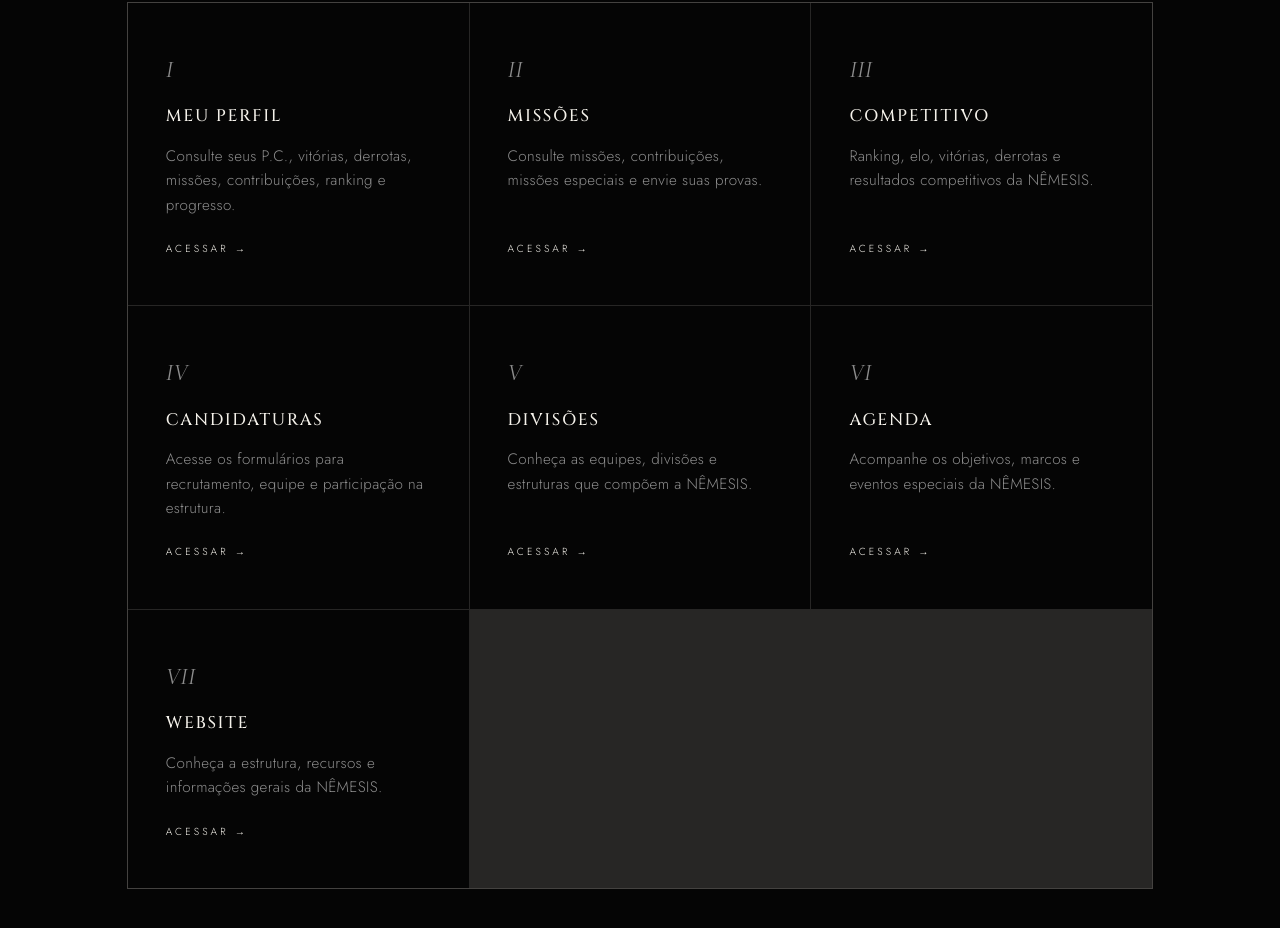
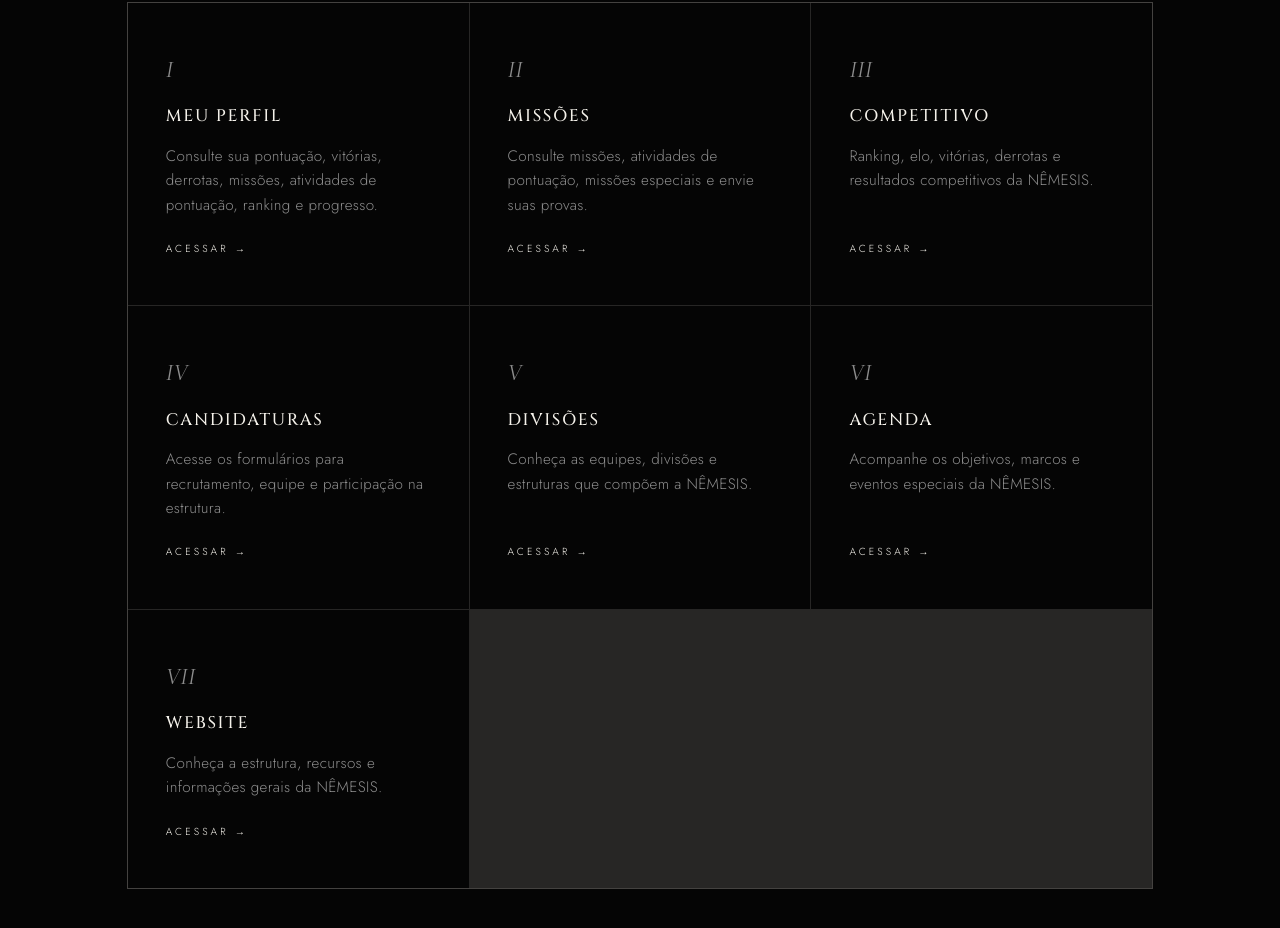
Before and after one commit to akuma-bots/Nemesis-dashboard, a website: page public/index.html in a window 1280 px wide. Shown: the part 1170-2098 px from the top of the page. Drawn offline with nearby package versions, Linux system fonts and the light colour scheme.

Commit message:
Update dashboard home scoring terminology

```diff
--- a/public/index.html
+++ b/public/index.html
@@ -155,8 +155,8 @@ aria-label="Menu"
     </h3>
 
     <p>
-      Consulte seus P.C., vitórias,
-      derrotas, missões, contribuições,
+      Consulte sua pontuação, vitórias,
+      derrotas, missões, atividades de pontuação,
       ranking e progresso.
     </p>
 
@@ -181,7 +181,7 @@ aria-label="Menu"
     </h3>
 
     <p>
-      Consulte missões, contribuições,
+      Consulte missões, atividades de pontuação,
       missões especiais e envie suas provas.
     </p>
 
```
